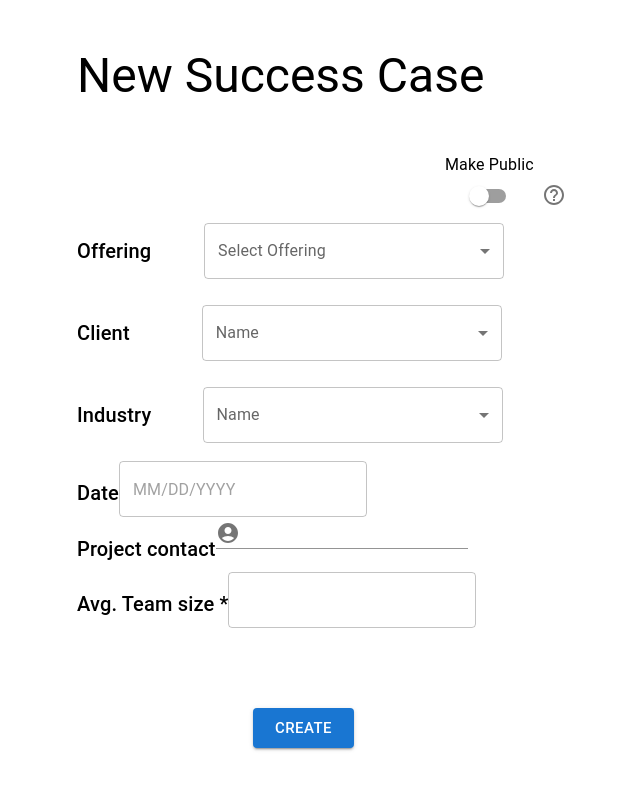
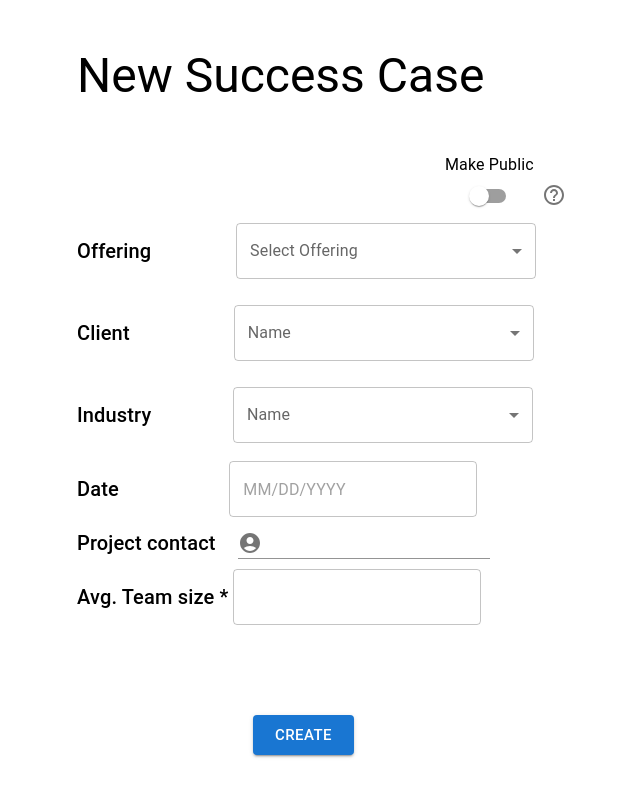
Before and after one commit to gbrizu/success-cases, a React (Create React App) app: page /NewSuccessCases in a window 1280 px wide. Shown: the top 796 px of the page, without its empty margins (371-1011 px from the left). Built offline with nearby package versions, Linux system fonts and the light colour scheme.

Commit message:
23 Changes CSS

```diff
--- a/src/components/BasicFormInfo.js
+++ b/src/components/BasicFormInfo.js
@@ -1,21 +1,14 @@
 import { Grid, Typography } from "@mui/material";
 
-function FormInfoInput({ label, customInput, customStyleClass }) {
+function FormInfoInput({ label, customInput, marginRight }) {
 
   return (
     <>
-      <div className={`${customStyleClass}`}>
-        <Grid container  wrap="nowrap">
-          <Grid item xl={2}>
-            <Typography variant="h6" marginTop={'1rem'} gutterBottom>
-              {label}
-            </Typography>
-          </Grid>
-          <Grid item>
-            {customInput}
-          </Grid>
-        </Grid>
-      </div>
+
+      <div style={{ display: "flex", alignItems: "center",marginBottom:'10px' }}>
+      <Typography variant = "h6" style={{ marginRight: marginRight }}>  {label}</Typography>
+      {customInput}
+    </div>
     </>
   )
 }
--- a/src/components/selectListClients/selectListClients.jsx
+++ b/src/components/selectListClients/selectListClients.jsx
@@ -45,7 +45,7 @@ export default function SelectListClients({ options }) {
   }
   return (
     <div style={{ display: "flex", alignItems: "center",marginBottom:'10px' }}>
-      <Typography variant = "h6" style={{ marginRight: "4rem" }}> Client</Typography>
+      <Typography variant = "h6" style={{ marginRight: "6rem" }}> Client</Typography>
       <FormControl sx={{ m: 1, width: 300 }}>
         <InputLabel id="demo-multiple-name-label">Name</InputLabel>
         <Select
--- a/src/components/selectListIndustry.js
+++ b/src/components/selectListIndustry.js
@@ -51,7 +51,7 @@ export default function MultipleSelect() {
 
   return (
     <div style={{ display: "flex", alignItems: "center", marginBottom: '10px' }}>
-    <Typography variant="h6" style={{ marginRight: "2.7rem" }}>Industry</Typography>
+    <Typography variant="h6" style={{ marginRight: "4.6rem" }}>Industry</Typography>
     <FormControl sx={{ m: 1, width: 300 }}>
       <InputLabel id="demo-multiple-name-label">Name</InputLabel>
       <Select
--- a/src/components/selectListOfferings/selectListOfferings.js
+++ b/src/components/selectListOfferings/selectListOfferings.js
@@ -45,7 +45,7 @@ export default function OfferingSelect() {
   return (
     <div>
       <div style={{ display: "flex", alignItems: "center", marginBottom: '10px' }}>
-  <Typography variant="h6" style={{ marginRight: "2.8rem" }}>Offering</Typography>
+  <Typography variant="h6" style={{ marginRight: "4.8rem" }}>Offering</Typography>
   <FormControl sx={{ m: 1, width: 300 }}>
     <InputLabel id="demo-multiple-name-label">Select Offering</InputLabel>
     <Select
--- a/src/pages/createSuccessCaseScreen.js
+++ b/src/pages/createSuccessCaseScreen.js
@@ -75,6 +75,7 @@ function CreateSuccessCaseScreen() {
 
           <Grid item xs={12}>
             <FormInfoInput
+              marginRight={'6.9rem'}
               customStyleClass={"form-margin"}
               label={'Date'}
               customInput={
@@ -87,6 +88,7 @@ function CreateSuccessCaseScreen() {
 
           <Grid item xs={12}>
             <FormInfoInput
+              marginRight={'1.4rem'}
               customStyleClass={"form-margin"}
               label={'Project contact'}
               customInput={
@@ -106,6 +108,7 @@ function CreateSuccessCaseScreen() {
 
           <Grid item xs={12}>
             <FormInfoInput
+            marginRight={'0.3rem'}
               customStyleClass={"form-margin"}
               label={'Avg. Team size *'}
               width={300}
```
